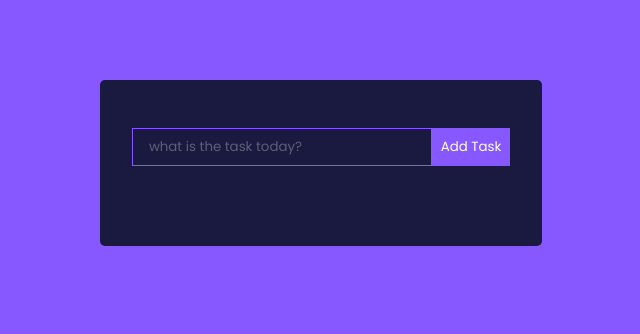
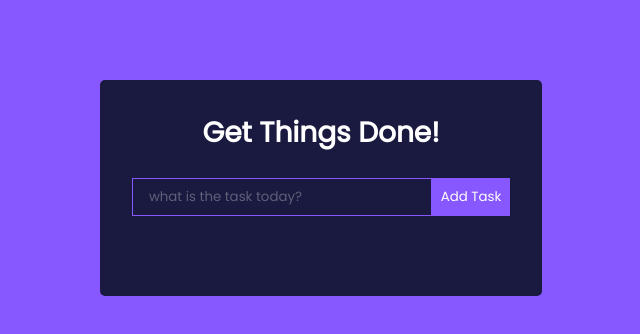
Before and after one commit to ramanboff/REACT_VITE_TODO-APP_OPE, a React (Vite) app: page / in a window 1280 px wide. Shown: the top 334 px of the page, without its empty margins (319-959 px from the left). Built offline with nearby package versions, Linux system fonts and the light colour scheme.

Commit message:
Each Todo component was used inside TodoWrapper component and sent task via props

```diff
--- a/src/components/TodoWrapper.jsx
+++ b/src/components/TodoWrapper.jsx
@@ -1,6 +1,7 @@
 import { useState } from "react";
 import TodoForm from "./TodoForm";
 import { v4 as uuidv4 } from "uuid";
+import Todo from "./Todo";
 
 const TodoWrapper = () => {
   const [todos, setTodos] = useState([]);
@@ -13,7 +14,9 @@ const TodoWrapper = () => {
   };
   return (
     <div className="TodoWrapper">
+      <h1>Get Things Done!</h1>
       <TodoForm addTodos={addTodos} />
+      {todos.map((todo) => <Todo task={todo.task} key={todo.id}/>)}
     </div>
   );
 };
```
